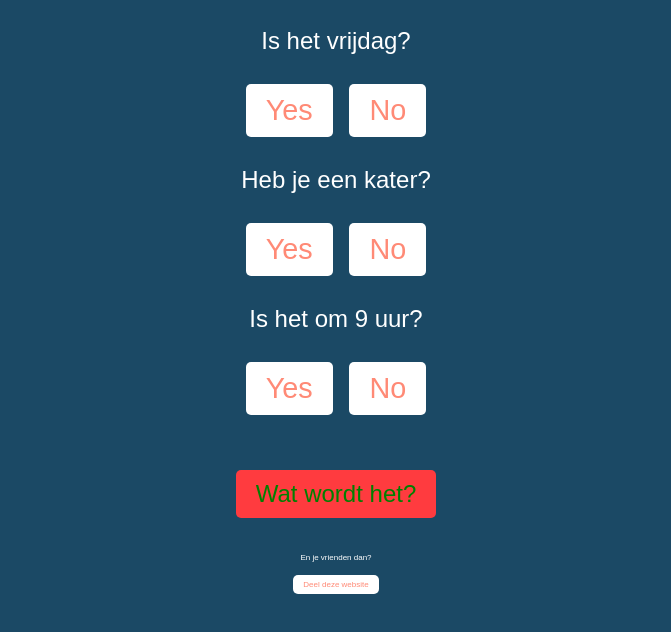
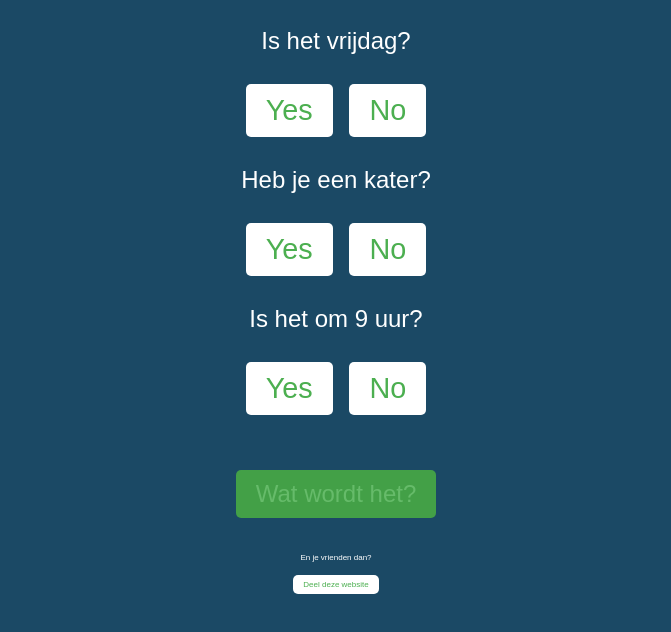
Before and after one commit to Rickthedev1/naarcollege, a plain HTML site: page index.html in a window 1280 px wide. Shown: the part 148-780 px from the top of the page, without its empty margins (304-975 px from the left). Drawn offline with Linux system fonts and the light colour scheme.

Commit message:
Update index.html

```diff
--- a/index.html
+++ b/index.html
@@ -29,7 +29,7 @@
             margin: 5px;
             cursor: pointer;
             background-color: white;
-            color: #FF8A76;
+            color: #4CAF50;
             border: none;
             border-radius: 5px;
             transition: background-color 0.3s, color 0.3s;
@@ -41,8 +41,8 @@
         #submit {
             margin-top: 30px;
             font-size: 1.5em;
-            background-color: #FF3B3F;
-            color: green;
+            background-color: #43A047;
+            color: #66BB6A;
         }
         #result {
             margin-top: 30px;
```
